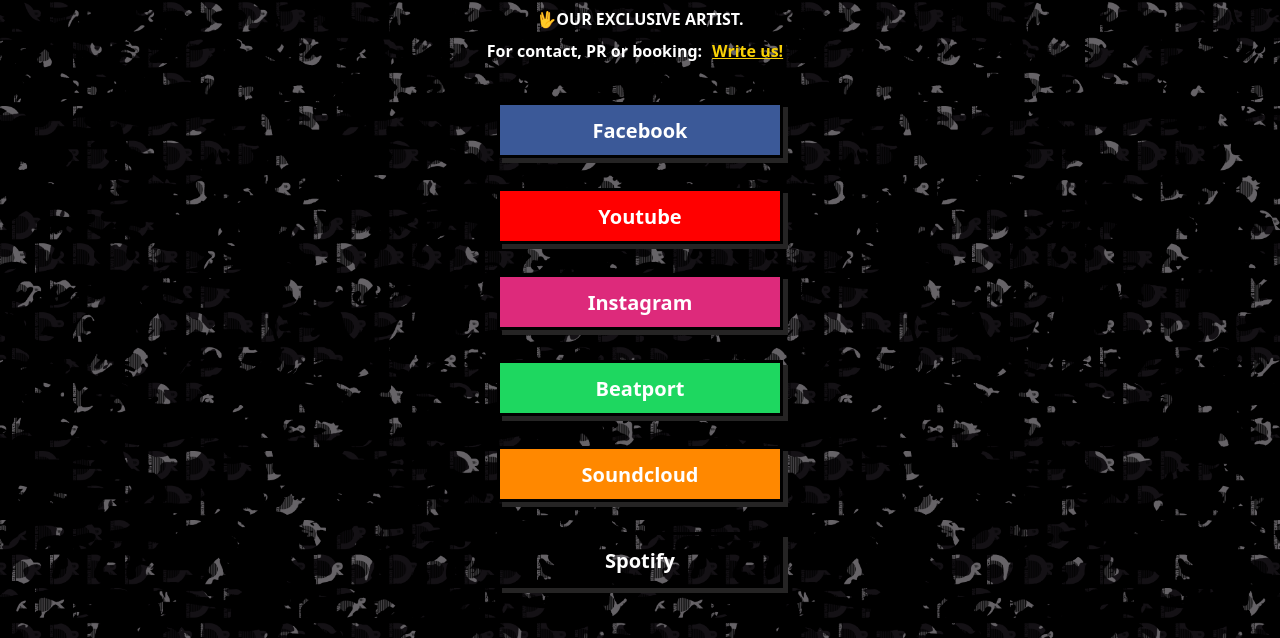
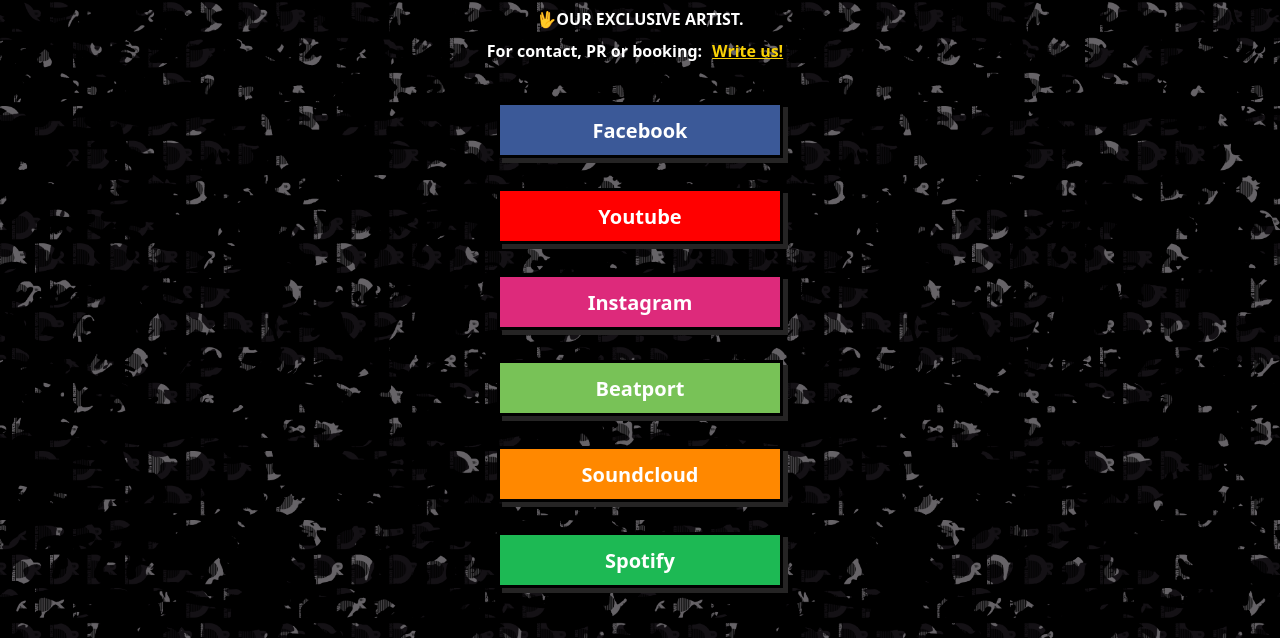
Before and after one commit to iamrackman/linkinbio, a plain HTML site: page index.html in a window 1280 px wide. Shown: the part 170-808 px from the top of the page. Drawn offline with Linux system fonts and the light colour scheme.

Commit message:
Update styles.css

```diff
--- a/styles.css
+++ b/styles.css
@@ -105,10 +105,13 @@
   background-color: #DD2A7B;
 }
 .list-links2 > li:nth-child(4) {
-  background-color: #1ED760;
+  background-color: #78C257;
 }
 .list-links2 > li:nth-child(5) {
   background-color: #ff8800;
+}
+.list-links2 > li:nth-child(6) {
+  background-color: #1DB954;
 }
 
 .list-links2 > li > a {
```
